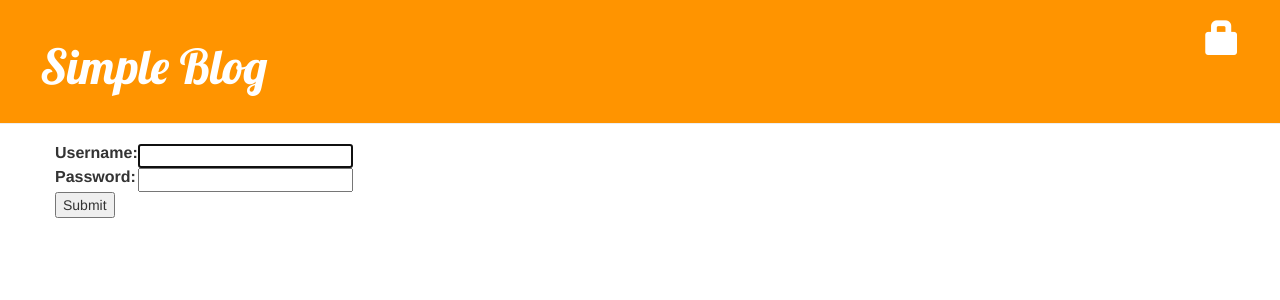
After one commit to bijelivuk/my-first-blog, a Django app: page /accounts/login/ in a window 1280 px wide. The commit adds this page. Shown: the top 300 px of the page. Run offline with Django 3.2, Linux system fonts and the light colour scheme; some libraries are stand-ins or nearby versions.

Commit message:
Added login and logout

```diff
--- a/blog/templates/blog/base.html
+++ b/blog/templates/blog/base.html
@@ -15,8 +15,9 @@
                 <a href="{% url 'user_account' %}" class="top-menu"><span class="glyphicon glyphicon-user"></span></a>
                 <a href="{% url 'post_draft_list' %}" class="top-menu"><span class="glyphicon glyphicon-edit"></span></a>
                 <a href="{% url 'post_new' %}" class="top-menu"><span class="glyphicon glyphicon-plus"></span></a>
+                <p class="top-menu">Hello {{ user.username }} <small>(<a href="{% url 'logout' %}">Log out</a>)</small></p>
             {% else %}
-                <a href="{% url 'user_login' %}" class="top-menu"><span class="glyphicon glyphicon-log-in"></span></a>
+                <a href="{% url 'login' %}" class="top-menu"><span class="glyphicon glyphicon-lock"></span></a>
             {% endif %}
             <h1><a href="/">Simple Blog</a></h1>
         </div>
--- /dev/null
+++ b/blog/templates/registration/login.html
@@ -0,0 +1,24 @@
+{% extends 'blog/base.html' %}
+
+{% block content %}
+    {% if form.errors %}
+        <p>Your username and password didn't match. Please try again.</p>
+    {% endif %}
+
+<form method="post" action="{% url 'login' %}">
+    {% csrf_token %}
+    <table>
+        <tr>
+            <td>{{ form.username.label_tag }}</td>
+            <td>{{ form.username }}</td>
+        </tr>
+        <tr>
+            <td>{{ form.password.label_tag }}</td>
+            <td>{{ form.password }}</td>
+        </tr>
+    </table>
+
+    <input type="submit" name="login" />
+    <input type="hidden" name="next" value="{{ next }}" />
+</form>
+{% endblock %}
--- a/blog/views.py
+++ b/blog/views.py
@@ -6,6 +6,7 @@ from .models import Post
 from .forms import PostForm
 from django.shortcuts import redirect
 from django.contrib.auth.models import User
+from django.contrib.auth.decorators import login_required
 
 # Create your views here.
 
@@ -15,6 +16,7 @@ def post_list(request):
     return render(request, 'blog/post_list.html', {'posts': posts})
 
 
+@login_required
 def post_draft_list(request):
     posts = Post.objects.filter(published_date__isnull=True).order_by('created_date')
     return render(request, 'blog/post_draft_list.html', {'posts': posts})
@@ -25,18 +27,21 @@ def post_detail(request, pk):
     return render(request, 'blog/post_detail.html', {'post': post})
 
 
+@login_required
 def post_publish(request, pk):
     post = get_object_or_404(Post, pk=pk)
     post.publish()
     return redirect('post_detail', pk=pk)
 
 
+@login_required
 def post_remove(request, pk):
     post = get_object_or_404(Post, pk=pk)
     post.delete()
     return redirect('post_list')
 
 
+@login_required
 def post_new(request):
     if request.method == "POST":
         form = PostForm(request.POST)
@@ -52,6 +57,7 @@ def post_new(request):
     return render(request, 'blog/post_edit.html', {'form': form})
 
 
+@login_required
 def post_edit(request, pk):
     post = get_object_or_404(Post, pk=pk)
     if request.method == "POST":
--- a/mysite/settings.py
+++ b/mysite/settings.py
@@ -120,3 +120,5 @@ USE_TZ = True
 
 STATIC_URL = '/static/'
 STATIC_ROOT = os.path.join(BASE_DIR, 'static')
+
+LOGIN_REDIRECT_URL = '/'
--- a/mysite/urls.py
+++ b/mysite/urls.py
@@ -15,8 +15,11 @@ Including another URLconf
 """
 from django.conf.urls import include, url
 from django.contrib import admin
+from django.contrib.auth import views
 
 urlpatterns = [
     url(r'^admin/', admin.site.urls),
-    url(r'',include('blog.urls')),
+    url(r'^accounts/login/$', views.login, name='login'),
+    url(r'^logout/$', views.logout, name='logout', kwargs={'next_page': '/'}),
+    url(r'', include('blog.urls')),
 ]
```
